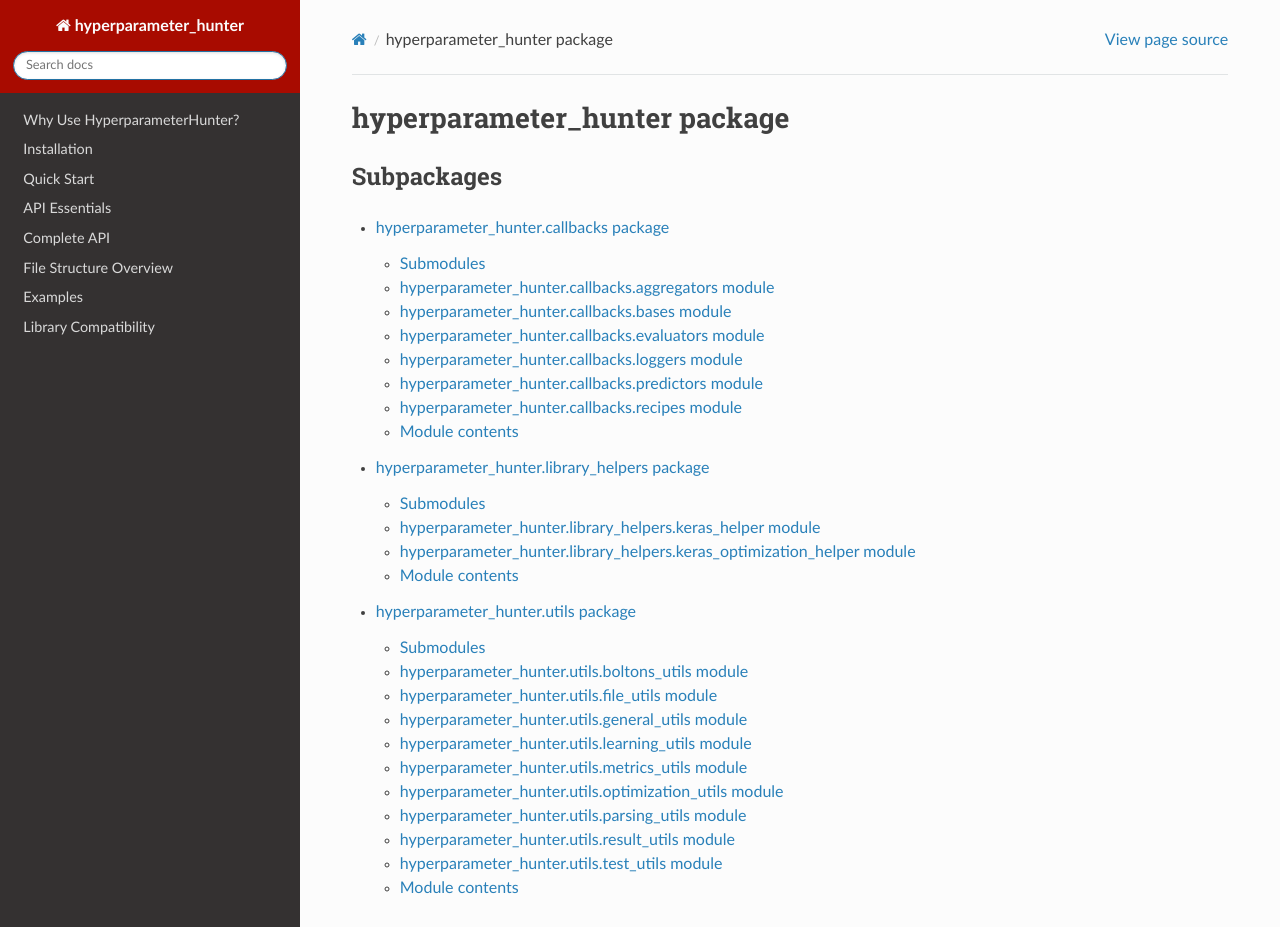
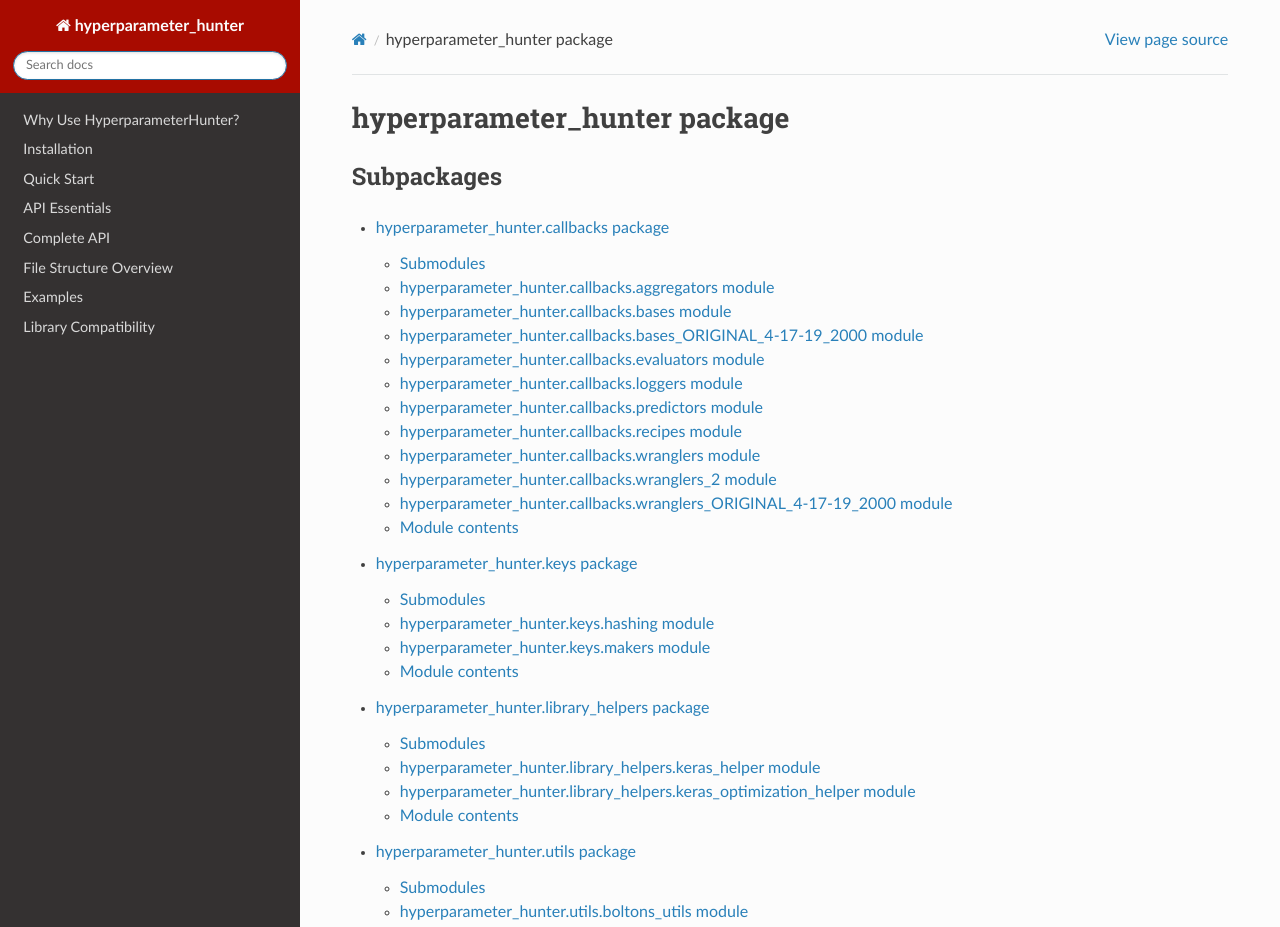
Before and after one commit to HunterMcGushion/hyperparameter_hunter, a Sphinx documentation site: the page built from docs/source/hyperparameter_hunter.rst, in a window 1280 px wide and 1400 px high. Shown: the top 927 px of the window. Built offline with Sphinx 7.4.7 and the Read the Docs theme 2.0.0, drawn with Linux system fonts in a browser that asks for light colours; some of the changed text lies outside the part shown.

Commit message:
Clean up Sphinx warnings for `feature_engineering`
- Also add updated "docs/source" files

```diff
--- a/docs/source/hyperparameter_hunter.rst
+++ b/docs/source/hyperparameter_hunter.rst
@@ -7,6 +7,7 @@
 .. toctree::
 
     hyperparameter_hunter.callbacks
+    hyperparameter_hunter.keys
     hyperparameter_hunter.library_helpers
     hyperparameter_hunter.utils
 
@@ -17,6 +18,14 @@
 -------------------------------------------------
 
 .. automodule:: hyperparameter_hunter.algorithm_handlers
+    :members:
+    :undoc-members:
+    :show-inheritance:
+
+hyperparameter\_hunter.datasets module
+--------------------------------------
+
+.. automodule:: hyperparameter_hunter.datasets
     :members:
     :undoc-members:
     :show-inheritance:
```
Also changed, not shown: other parts of docs/source/hyperparameter_hunter.rst (+8 -8 lines), docs/source/hyperparameter_hunter.callbacks.rst (+32 -0 lines), docs/source/hyperparameter_hunter.keys.rst (added, +30 -0 lines), docs/source/hyperparameter_hunter.utils.rst (+0 -16 lines), 1 other file.
